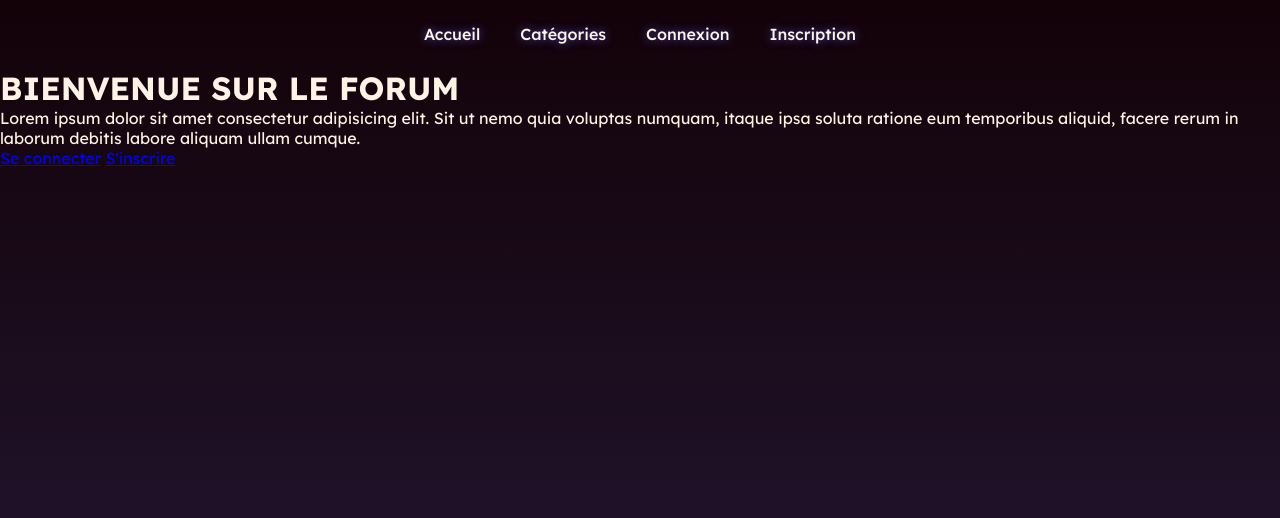
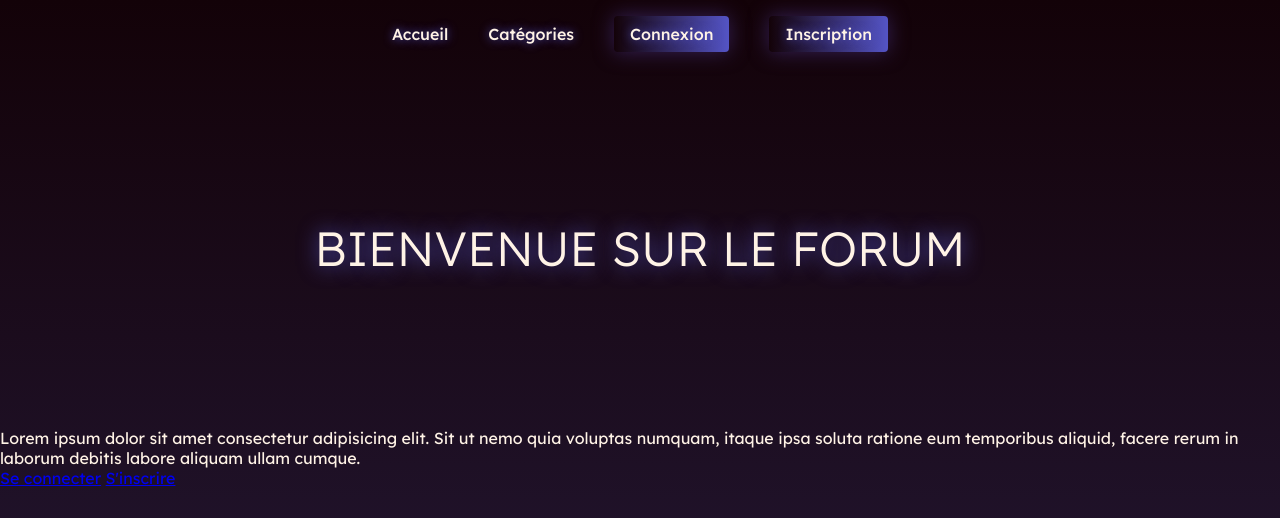
Before and after one commit to ginodalsasso/projet-forum, a PHP site: page / in a window 1280 px wide. Shown: the top 518 px of the page. Run offline with PHP 8.4, Linux system fonts and the light colour scheme; some libraries are stand-ins or nearby versions; some web fonts are replaced.

Commit message:
css h1 and button

```diff
--- a/public/css/style.css
+++ b/public/css/style.css
@@ -39,9 +39,7 @@ body{
     min-height: 100%;
     position: relative;
 }
-h1 {
-    color: var(--font-color)
-}
+
 /* ---------------------------navbar--------------------------- */
 .nav_list{
     display: flex;
@@ -74,13 +72,21 @@ h1 {
     padding: 8px 16px;
     border-radius: 4px;
     filter: drop-shadow(0 0 10px #342056);
-    transition: 0.5s;
+    transition:  background 1.5s, filter 1.5s;;
 }
 .button:hover{
     background:linear-gradient(to left, #130208, #5454C5);
     filter: drop-shadow(0 0 30px #342056);
 }
 
+h1 {
+    color: var(--font-color);
+    font-size: var(--title-fontsize);
+    font-weight: 300;
+    text-align: center;
+    text-shadow: 0 0 20px #5454C5;
+    margin: 150px 0;
+}
 /* ---------------------------footer--------------------------- */
 footer{
     width: 100%;
--- a/view/forum/listCategory.php
+++ b/view/forum/listCategory.php
@@ -2,7 +2,7 @@
     $categories = $result["data"]['categories'];
 ?>
 
-<h1>Liste des catégories</h1>
+<h1>Welcome to the <br> Afterwork <br>Community <br>Forum</h1>
 
 <!----------------- Liste des catégories ----------------->
 <?php
--- a/view/layout.php
+++ b/view/layout.php
@@ -49,10 +49,10 @@
                                     }
                                     else{ ?>
                                         <li>
-                                            <a href="index.php?ctrl=security&action=login">Connexion</a>
+                                            <a class="button" href="index.php?ctrl=security&action=login">Connexion</a>
                                         </li>
                                         <li>
-                                            <a href="index.php?ctrl=security&action=register">Inscription</a>
+                                            <a class="button" href="index.php?ctrl=security&action=register">Inscription</a>
                                         </li>
                                     <?php } ?>
                                 </div>
```
